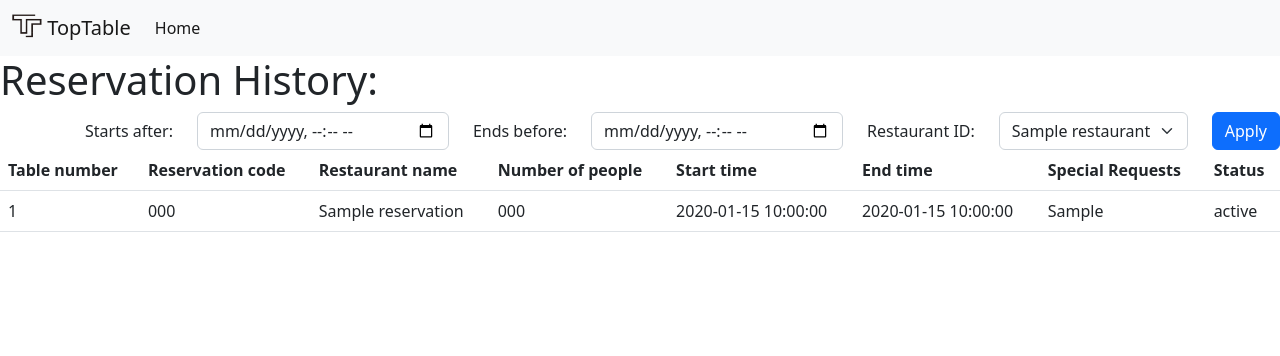
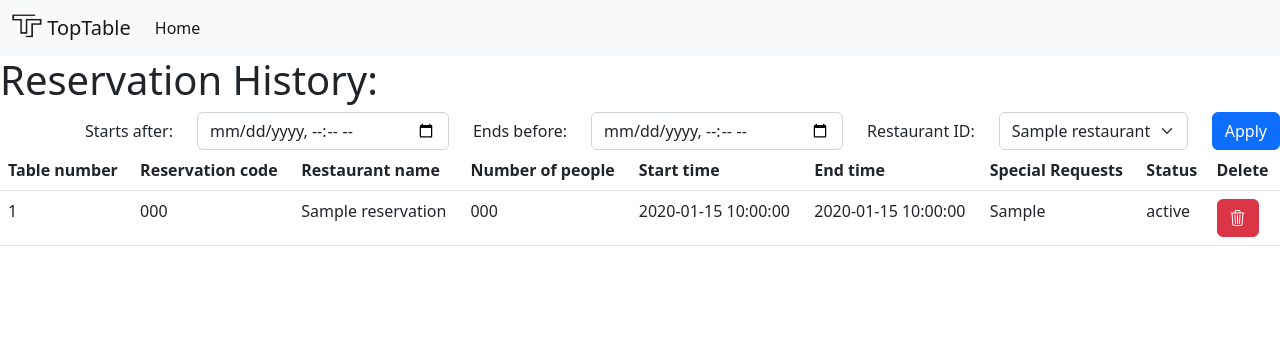
Before and after one commit to UA-TopTable/TopTableCustomerAPI, a Python web app: template app/templates/reservations.html in a window 1280 px wide. Shown: the top 356 px of the page. Run offline with Jinja, Linux system fonts and the light colour scheme; the template is opened without the code that fills it: most values are stand-ins (such as "Sample title", 1, 10 or a date in 2020).

Commit message:
add delete button in reservation list

```diff
--- a/app/templates/index.html
+++ b/app/templates/index.html
@@ -15,7 +15,7 @@
             <li><a class="dropdown-item" href="/customer/ui/user/reservations">My reservations</a></li>
             <li><a class="dropdown-item" href="#">Favorites restaurants</a></li>
             <li><hr class="dropdown-divider"></li>
-            <li><a class="dropdown-item" href="#">Log out</a></li>
+            <li><a class="dropdown-item" href="/customer/auth/sign_out">Log out</a></li>
           </ul>
         </div>
       </div>
--- a/app/templates/reservation_list.html
+++ b/app/templates/reservation_list.html
@@ -9,6 +9,7 @@
             <th scope="col">End time</th>
             <th scope="col">Special Requests</th>
             <th scope="col">Status</th>
+            <th scope="col">Delete</th>
         </tr>
     </thead>
     <tbody>
@@ -36,6 +37,11 @@
                 {{reservation.status}}
                 {% endif %}
             </td>
+            <td>
+                <form action="/customer/api/v1/delete/{{reservation.id}}" method="GET">
+                    <button type="submit" class="btn btn-danger"><i class="bi bi-trash3"></i></button>
+                </form>
+            </td>
         </tr>
         {% endfor %}
     </tbody>
```
